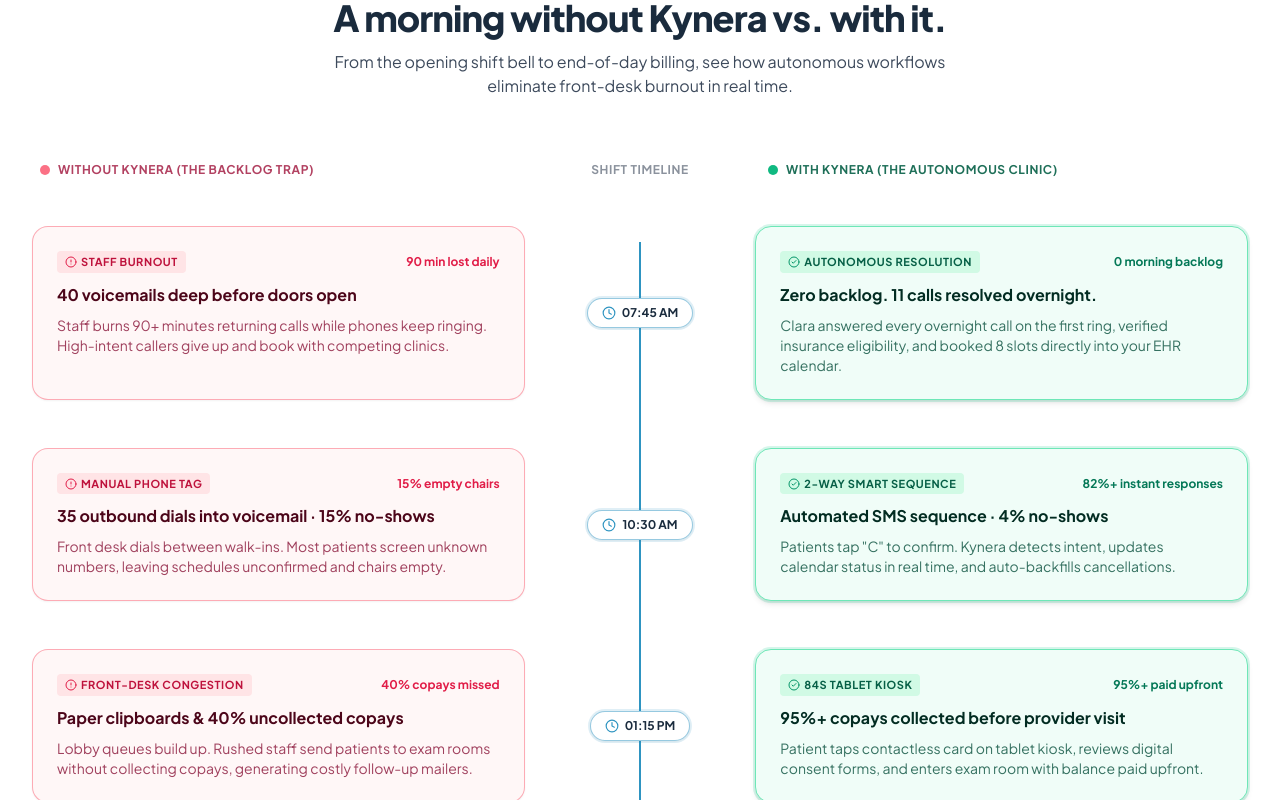
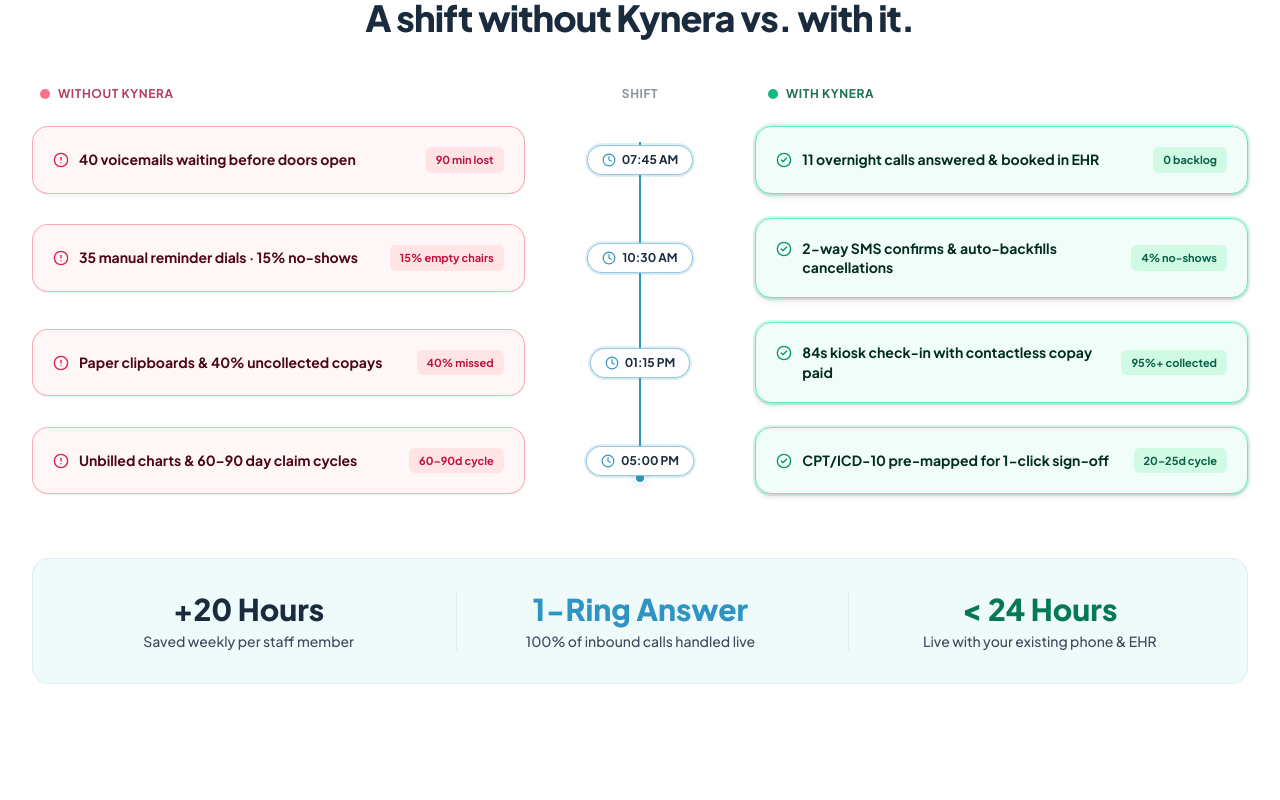
Before and after one commit to Annyxtopheles/kynera, a React (Vite) app: page / in a window 1280 px wide. Shown: the part 2740-3540 px from the top of the page. Built offline with nearby package versions, Linux system fonts and the light colour scheme.

Commit message:
style: streamline A Day in the Life timeline cards to concise headlines and metrics

```diff
--- a/src/components/BeforeAfterComparison.tsx
+++ b/src/components/BeforeAfterComparison.tsx
@@ -6,61 +6,45 @@ const milestones = [
   {
     time: '07:45 AM',
     without: {
-      badge: 'Staff Burnout',
-      headline: '40 voicemails deep before doors open',
-      impact: 'Staff burns 90+ minutes returning calls while phones keep ringing. High-intent callers give up and book with competing clinics.',
-      stat: '90 min lost daily',
+      headline: '40 voicemails waiting before doors open',
+      stat: '90 min lost',
     },
     with: {
-      badge: 'Autonomous Resolution',
-      headline: 'Zero backlog. 11 calls resolved overnight.',
-      impact: 'Clara answered every overnight call on the first ring, verified insurance eligibility, and booked 8 slots directly into your EHR calendar.',
-      stat: '0 morning backlog',
+      headline: '11 overnight calls answered & booked in EHR',
+      stat: '0 backlog',
     },
   },
   {
     time: '10:30 AM',
     without: {
-      badge: 'Manual Phone Tag',
-      headline: '35 outbound dials into voicemail · 15% no-shows',
-      impact: 'Front desk dials between walk-ins. Most patients screen unknown numbers, leaving schedules unconfirmed and chairs empty.',
+      headline: '35 manual reminder dials · 15% no-shows',
       stat: '15% empty chairs',
     },
     with: {
-      badge: '2-Way Smart Sequence',
-      headline: 'Automated SMS sequence · 4% no-shows',
-      impact: 'Patients tap "C" to confirm. Kynera detects intent, updates calendar status in real time, and auto-backfills cancellations.',
-      stat: '82%+ instant responses',
+      headline: '2-way SMS confirms & auto-backfills cancellations',
+      stat: '4% no-shows',
     },
   },
   {
     time: '01:15 PM',
     without: {
-      badge: 'Front-Desk Congestion',
       headline: 'Paper clipboards & 40% uncollected copays',
-      impact: 'Lobby queues build up. Rushed staff send patients to exam rooms without collecting copays, generating costly follow-up mailers.',
-      stat: '40% copays missed',
+      stat: '40% missed',
     },
     with: {
-      badge: '84s Tablet Kiosk',
-      headline: '95%+ copays collected before provider visit',
-      impact: 'Patient taps contactless card on tablet kiosk, reviews digital consent forms, and enters exam room with balance paid upfront.',
-      stat: '95%+ paid upfront',
+      headline: '84s kiosk check-in with contactless copay paid',
+      stat: '95%+ collected',
     },
   },
   {
     time: '05:00 PM',
     without: {
-      badge: 'Aging A/R Drag',
-      headline: '60–90 day claim cycles & unbilled charts',
-      impact: 'Biller manually cross-references procedure codes, operative notes, and payer pre-authorizations days after the clinical encounter.',
-      stat: '60–90d cash cycle',
+      headline: 'Unbilled charts & 60–90 day claim cycles',
+      stat: '60–90d cycle',
     },
     with: {
-      badge: 'Instant Pre-Coding',
-      headline: '20–25 day compressed cash cycles',
-      impact: 'AI pre-maps CPT and ICD-10 codes immediately upon encounter sign-off, flagging pre-auths for instant 1-click biller approval.',
-      stat: '20–25d cash cycle',
+      headline: 'CPT/ICD-10 pre-mapped for 1-click sign-off',
+      stat: '20–25d cycle',
     },
   },
 ];
@@ -150,57 +134,41 @@ const MilestoneRow: React.FC<MilestoneRowProps> = ({ item, isReached }) => {
       {/* Left Column: Without Kynera */}
       <motion.div
         variants={cardVariantsLeft}
-        whileHover={{ y: -3, transition: { duration: 0.2 } }}
-        className={`order-2 lg:order-1 lg:col-span-5 bg-[#FFF7F7] rounded-2xl p-5 sm:p-6 border shadow-xs flex flex-col justify-between h-full transition-all duration-300 ${
+        whileHover={{ y: -2, transition: { duration: 0.2 } }}
+        className={`order-2 lg:order-1 lg:col-span-5 bg-[#FFF7F7] rounded-2xl p-4 sm:p-5 border shadow-xs flex items-center justify-between gap-3 transition-all duration-300 ${
           active ? "border-rose-300/90 shadow-sm" : "border-rose-200/70 hover:border-rose-300"
         }`}
       >
-        <div>
-          <div className="flex items-center justify-between gap-2 mb-2.5">
-            <span className="inline-flex items-center gap-1 text-[10px] sm:text-[11px] font-bold uppercase tracking-wider text-rose-700 bg-rose-100 px-2 py-0.5 rounded">
-              <AlertCircle className="w-3 h-3 text-rose-600" />
-              {item.without.badge}
-            </span>
-            <span className="text-xs font-bold text-rose-600">
-              {item.without.stat}
-            </span>
-          </div>
-          <h3 className="text-sm sm:text-base font-bold font-heading text-rose-950 leading-snug">
+        <div className="flex items-start gap-2.5 min-w-0">
+          <AlertCircle className="w-4 h-4 text-rose-600 shrink-0 mt-0.5" />
+          <h3 className="text-sm font-bold font-heading text-rose-950 leading-snug">
             {item.without.headline}
           </h3>
-          <p className="mt-2 text-xs sm:text-sm text-rose-900/80 leading-relaxed">
-            {item.without.impact}
-          </p>
         </div>
+        <span className="shrink-0 text-[11px] font-bold text-rose-700 bg-rose-100 px-2.5 py-1 rounded-md">
+          {item.without.stat}
+        </span>
       </motion.div>
 
       {/* Right Column: With Kynera */}
       <motion.div
         variants={cardVariantsRight}
-        whileHover={{ y: -3, transition: { duration: 0.2 } }}
-        className={`order-3 lg:order-3 lg:col-span-5 bg-[#F0FDF8] rounded-2xl p-5 sm:p-6 border shadow-xs flex flex-col justify-between h-full transition-all duration-300 ${
+        whileHover={{ y: -2, transition: { duration: 0.2 } }}
+        className={`order-3 lg:order-3 lg:col-span-5 bg-[#F0FDF8] rounded-2xl p-4 sm:p-5 border shadow-xs flex items-center justify-between gap-3 transition-all duration-300 ${
           active
             ? "border-emerald-300 ring-2 ring-emerald-400/20 shadow-md"
             : "border-emerald-200/80 hover:border-emerald-300"
         }`}
       >
-        <div>
-          <div className="flex items-center justify-between gap-2 mb-2.5">
-            <span className="inline-flex items-center gap-1 text-[10px] sm:text-[11px] font-bold uppercase tracking-wider text-emerald-800 bg-emerald-100 px-2 py-0.5 rounded">
-              <CheckCircle2 className="w-3 h-3 text-emerald-600" />
-              {item.with.badge}
-            </span>
-            <span className="text-xs font-bold text-emerald-700">
-              {item.with.stat}
-            </span>
-          </div>
-          <h3 className="text-sm sm:text-base font-bold font-heading text-emerald-950 leading-snug">
+        <div className="flex items-start gap-2.5 min-w-0">
+          <CheckCircle2 className="w-4 h-4 text-emerald-600 shrink-0 mt-0.5" />
+          <h3 className="text-sm font-bold font-heading text-emerald-950 leading-snug">
             {item.with.headline}
           </h3>
-          <p className="mt-2 text-xs sm:text-sm text-emerald-900/80 leading-relaxed">
-            {item.with.impact}
-          </p>
         </div>
+        <span className="shrink-0 text-[11px] font-bold text-emerald-800 bg-emerald-100 px-2.5 py-1 rounded-md">
+          {item.with.stat}
+        </span>
       </motion.div>
     </motion.div>
   );
@@ -234,17 +202,14 @@ export const BeforeAfterComparison: React.FC = () => {
           whileInView={{ opacity: 1, y: 0 }}
           viewport={{ once: true, amount: 0.4 }}
           transition={{ duration: 0.6, ease: [0.22, 1, 0.36, 1] }}
-          className="text-center max-w-3xl mx-auto mb-12 sm:mb-16"
+          className="text-center max-w-2xl mx-auto mb-10 sm:mb-12"
         >
           <span className="text-xs font-bold font-heading tracking-widest text-brand-blue uppercase bg-brand-blue/10 px-3 py-1 rounded-full border border-brand-blue/20">
             A Day in the Life
           </span>
           <h2 className="text-3xl sm:text-4xl font-extrabold font-heading text-brand-navy tracking-tight text-balance mt-3">
-            A morning without Kynera vs.&nbsp;with&nbsp;it.
+            A shift without Kynera vs.&nbsp;with&nbsp;it.
           </h2>
-          <p className="mt-3 text-sm sm:text-base text-text-body max-w-2xl mx-auto">
-            From the opening shift bell to end-of-day billing, see how autonomous workflows eliminate front-desk burnout in real time.
-          </p>
         </motion.div>
 
         {/* Track Column Labels (Desktop) */}
@@ -253,23 +218,23 @@ export const BeforeAfterComparison: React.FC = () => {
           whileInView={{ opacity: 1, y: 0 }}
           viewport={{ once: true, amount: 0.5 }}
           transition={{ duration: 0.5, delay: 0.1 }}
-          className="hidden lg:grid grid-cols-12 gap-8 mb-6 text-xs font-bold font-heading uppercase tracking-wider"
+          className="hidden lg:grid grid-cols-12 gap-8 mb-5 text-xs font-bold font-heading uppercase tracking-wider"
         >
           <div className="col-span-5 text-rose-800/80 pl-2 flex items-center gap-2">
             <span className="w-2.5 h-2.5 rounded-full bg-rose-400"></span>
-            Without Kynera (The Backlog Trap)
+            Without Kynera
           </div>
           <div className="col-span-2 text-center text-text-body/60 font-heading font-bold">
-            Shift Timeline
+            Shift
           </div>
           <div className="col-span-5 text-emerald-800/90 pl-2 flex items-center gap-2">
             <span className="w-2.5 h-2.5 rounded-full bg-emerald-500"></span>
-            With Kynera (The Autonomous Clinic)
+            With Kynera
           </div>
         </motion.div>
 
         {/* Connected Shift Timeline with Scroll-linked Progression */}
-        <div ref={timelineContainerRef} className="relative space-y-8 lg:space-y-12">
+        <div ref={timelineContainerRef} className="relative space-y-5 lg:space-y-6">
 
           {/* Vertical Progress Spine (Desktop) */}
           <div className="hidden lg:block absolute left-1/2 top-4 bottom-4 -translate-x-1/2 w-0.5 pointer-events-none z-0">
@@ -313,16 +278,16 @@ export const BeforeAfterComparison: React.FC = () => {
                 +20 Hours
               </div>
               <div className="text-xs sm:text-sm font-medium text-text-body mt-1">
-                Reclaimed weekly per front-desk staff member
+                Saved weekly per staff member
               </div>
             </div>
 
             <div className="pt-4 sm:pt-0 sm:px-4">
               <div className="text-2xl sm:text-3xl font-extrabold font-heading text-brand-blue">
-                100% Inbound
+                1-Ring Answer
               </div>
               <div className="text-xs sm:text-sm font-medium text-text-body mt-1">
-                Calls answered live in 1 ring without voicemail queues
+                100% of inbound calls handled live
               </div>
             </div>
 
@@ -331,7 +296,7 @@ export const BeforeAfterComparison: React.FC = () => {
                 &lt; 24 Hours
               </div>
               <div className="text-xs sm:text-sm font-medium text-text-body mt-1">
-                Zero-migration launch with your existing phone number & EHR
+                Live with your existing phone &amp; EHR
               </div>
             </div>
           </div>
```
